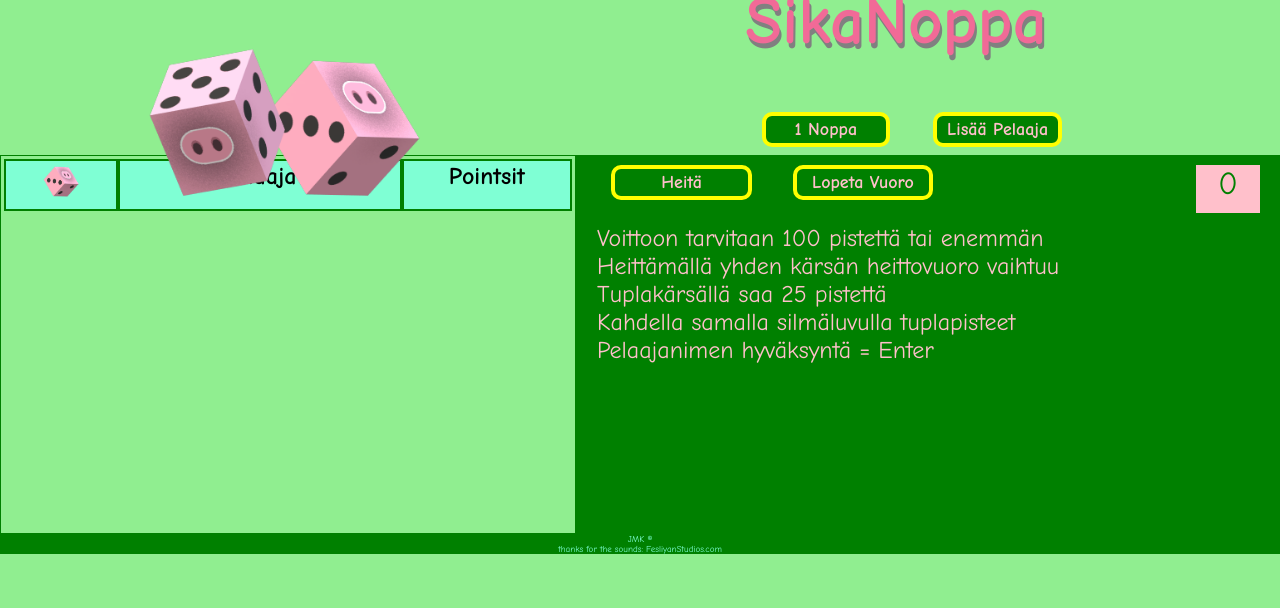
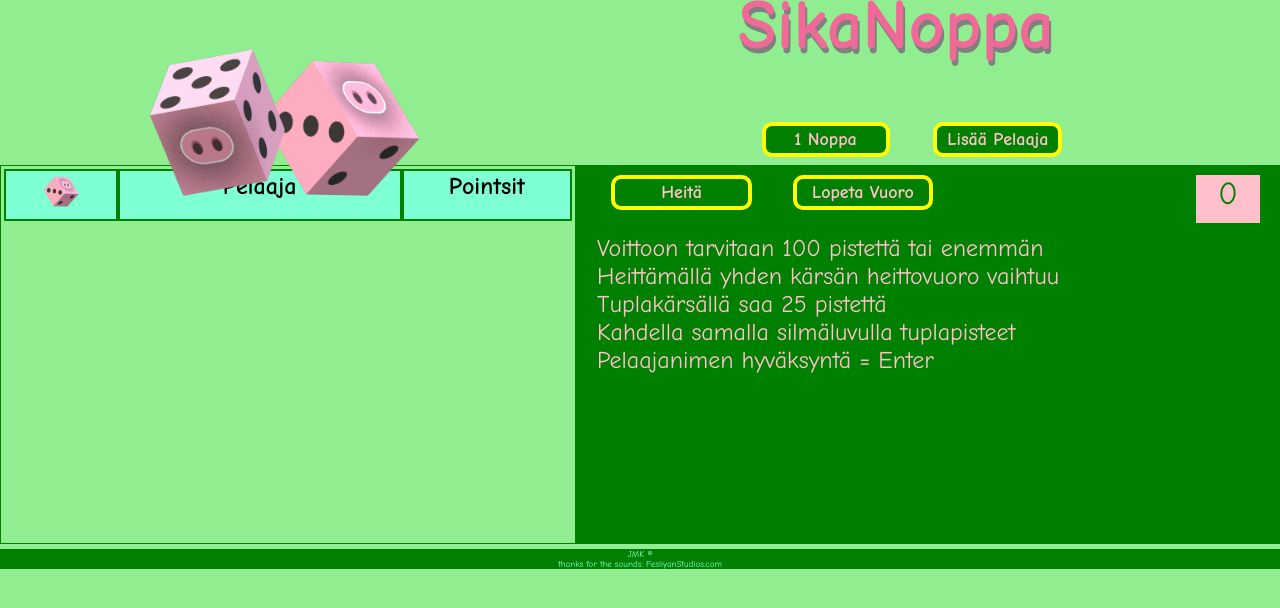
Before and after one commit to Koijari/412, a plain HTML site: page index.html in a window 1280 px wide. Drawn offline with Linux system fonts and the light colour scheme.

Commit message:
Update noppa.css

```diff
--- a/noppa.css
+++ b/noppa.css
@@ -31,14 +31,14 @@ body {
 
 header {
     width: 100%;
-    font-size: 2.1em;
+    font-size: 2.2em;
     color: rgb(241, 106, 151);
     padding: 0.1rem 0;
 }
 
 main {
     width: 100%;
-    height: 23.7rem;
+    height: 24rem;
 }
 
 .valinnat {
```
